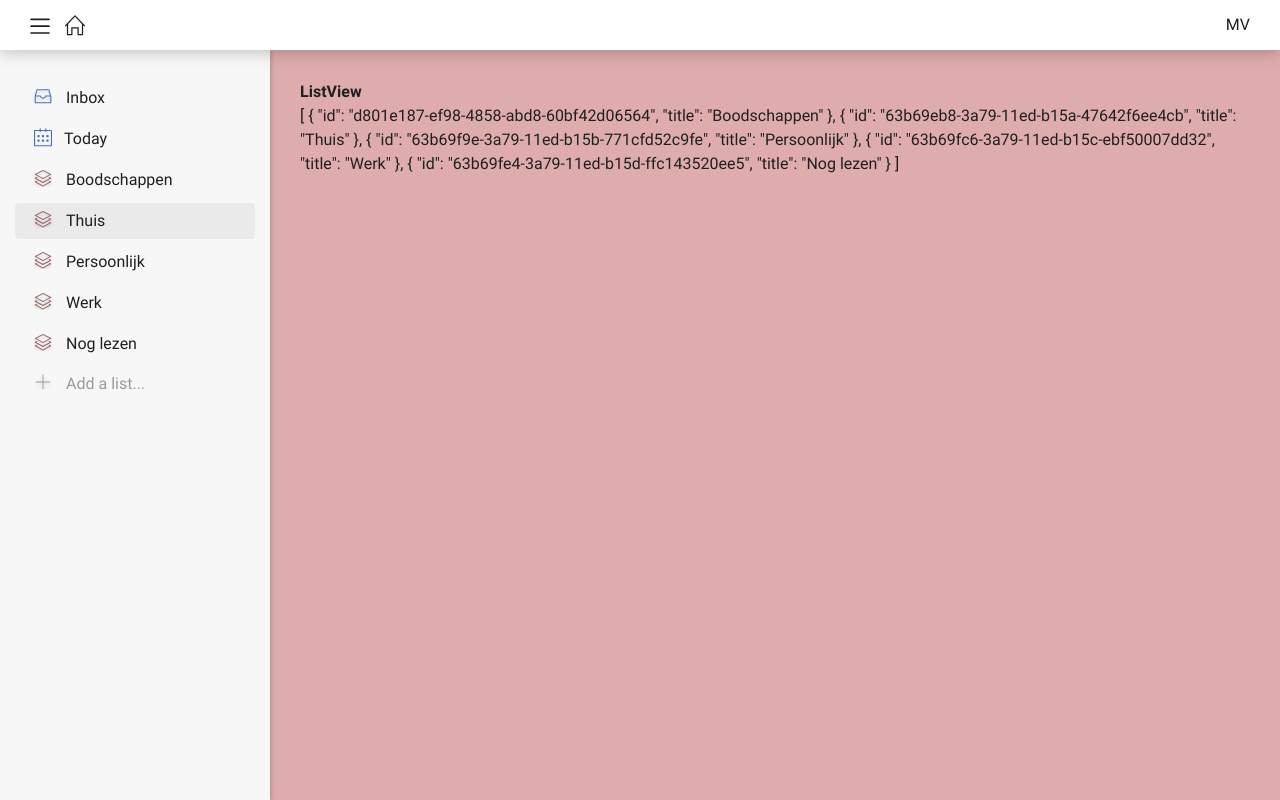
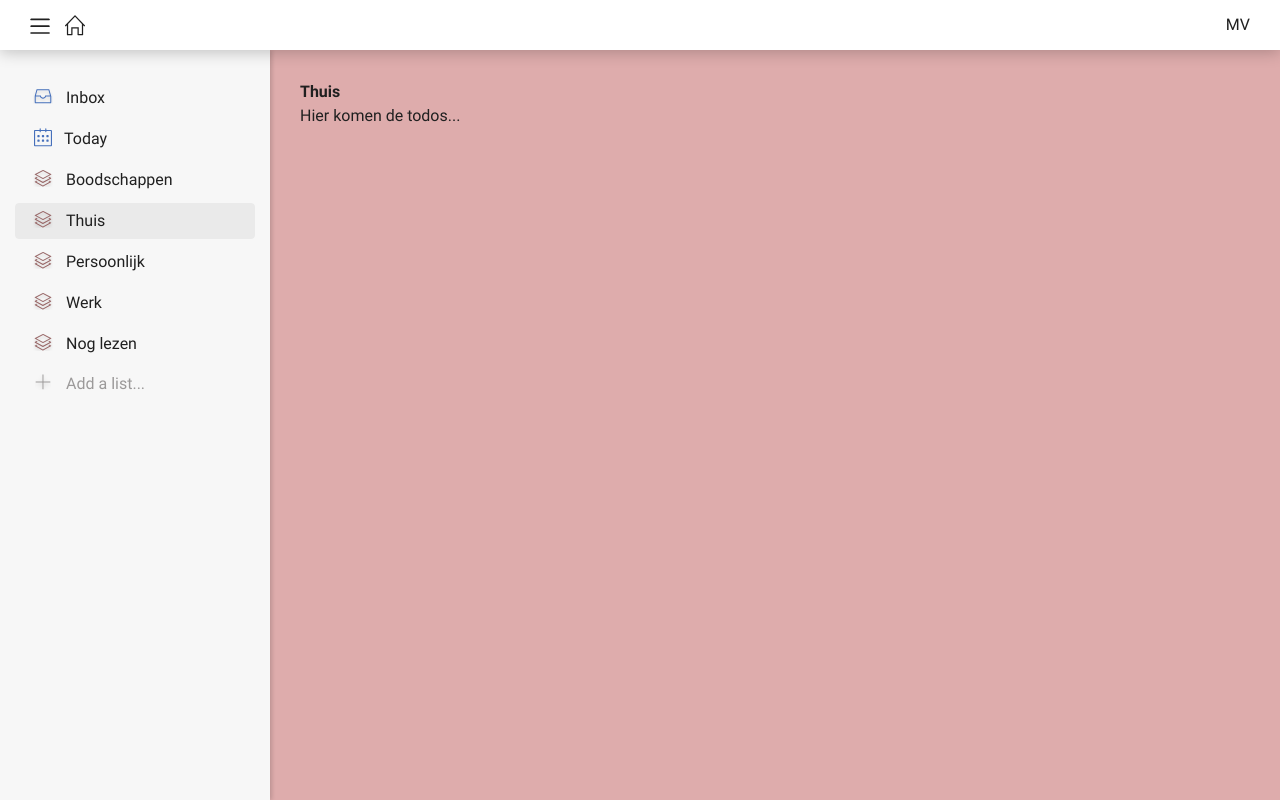
Before and after one commit to corneelonline/vue-3-todoapp, a Vue app: page /app/list/63b69eb8-3a79-11ed-b15a-47642f6ee4cb in a window 1280 px wide. Built offline with nearby package versions, Linux system fonts and the light colour scheme.

Commit message:
Add dynamic page title based on route

```diff
--- a/src/views/ListView.vue
+++ b/src/views/ListView.vue
@@ -1,14 +1,36 @@
 <script setup>
+import { computed } from "vue";
+import { useRoute } from "vue-router";
+import { storeToRefs } from "pinia";
 import AppSidebar from "../components/AppSidebar.vue";
 import { useSidebarOpen } from "../composables/useSidebarOpen.js";
 import { useListsStore } from "../stores/lists";
 
 const { globalState } = useSidebarOpen();
 
+const route = useRoute();
+
 // get the lists
 const listsStore = useListsStore();
-const { fetchLists, addList } = listsStore;
+const { list, lists } = storeToRefs(listsStore);
+const { fetchLists, fetchList, addList } = listsStore;
 fetchLists();
+
+// get the title of this list
+let listNotFound = false;
+const pageTitle = computed(() => {
+  if (route.params.id === "inbox") {
+    return "Inbox";
+  } else {
+    fetchList(route.params.id);
+    if (list.value) {
+      return list.value.title;
+    } else {
+      listNotFound = true;
+      return "List not found";
+    }
+  }
+});
 
 // add a new list
 const addNewList = (value) => {
@@ -18,10 +40,15 @@ const addNewList = (value) => {
 
 <template>
   <div class="wrapper" :class="globalState ? 'sidebar-open' : 'sidebar-closed'">
-    <AppSidebar :lists="listsStore.lists" @newList="addNewList" />
+    <AppSidebar :lists="lists" @newList="addNewList" />
     <main id="main">
-      <h1>ListView</h1>
-      <pre>{{ listsStore.lists }}</pre>
+      <div v-if="listNotFound" class="warning">
+        The list you are looking for cannot be found.
+      </div>
+      <template v-else>
+        <h1>{{ pageTitle }}</h1>
+        <p>Hier komen de todos...</p>
+      </template>
     </main>
   </div>
 </template>
```
